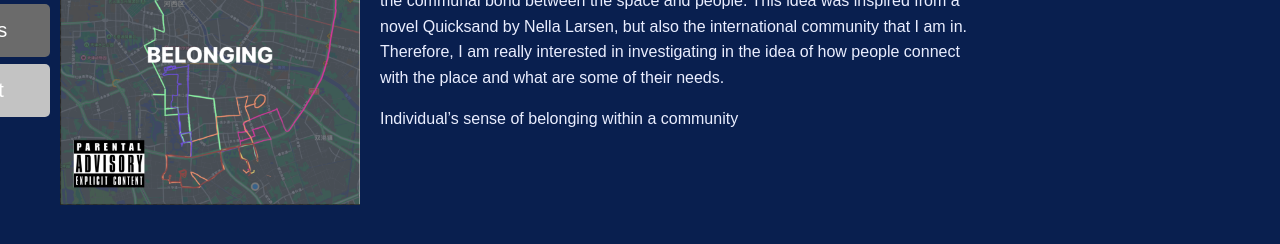
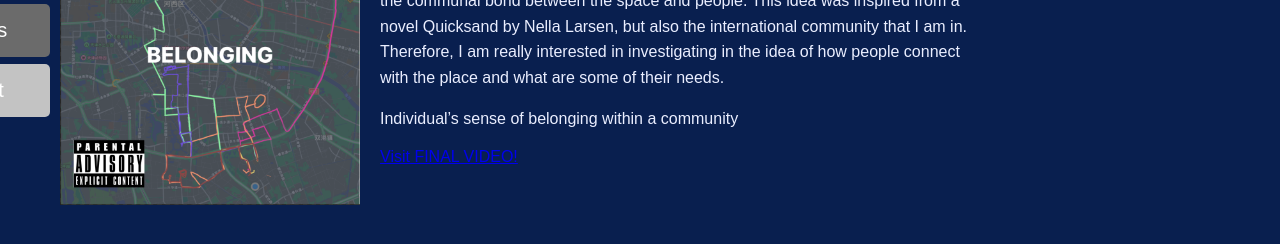
Before and after one commit to jiatongzhao06/hello, a plain HTML site: page index12.html in a window 1280 px wide. Shown: the part 136-380 px from the top of the page. Drawn offline with Linux system fonts and the light colour scheme.

Commit message:
Update index12.html

```diff
--- a/index12.html
+++ b/index12.html
@@ -105,6 +105,7 @@
             </p>
             <p>Individual’s sense of belonging within a community
             </p>
+            <a href="https://youtu.be/cKXZ4yRWxew">Visit FINAL VIDEO!</a>
         </div>
     </div>
 
```
